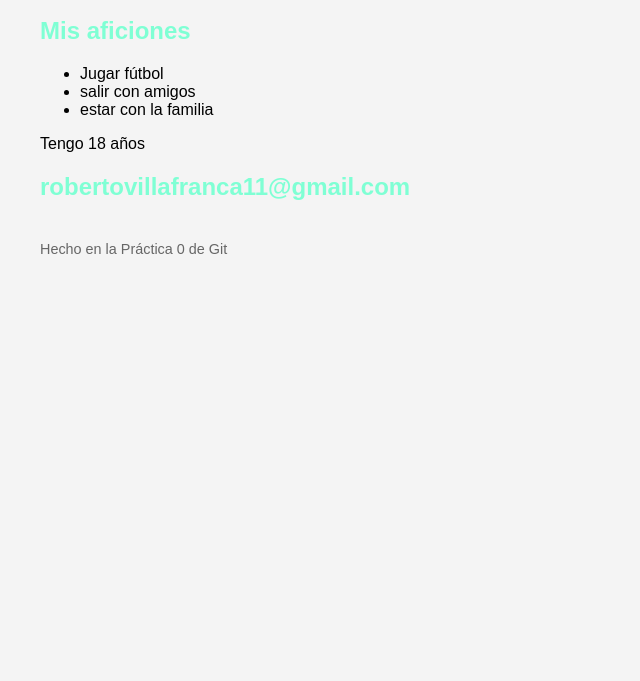
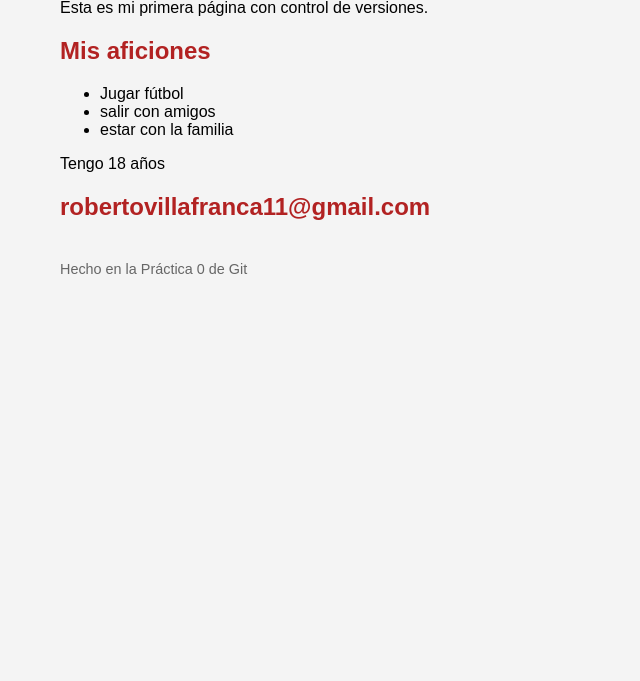
Before and after one commit to Roberto969/Mi-primer-repo, a plain HTML site: page index.html in a window 1280 px wide. Shown: the part 119-800 px from the top of the page, without its empty margins (0-640 px from the left). Drawn offline with Linux system fonts and the light colour scheme.

Commit message:
Aumenta el margen de la página

```diff
--- a/estilos.css
+++ b/estilos.css
@@ -1,6 +1,6 @@
 body {
 font-family: Arial, sans-serif;
-margin: 40px;
+margin: 60px;
 background-color: #f4f4f4;
 }
 h1 {
@@ -11,4 +11,4 @@ margin-top: 40px;
 color: #666666;
 font-size: 0.9em;
 }
-h2{color: aquamarine;}
+h2{color: firebrick;}
```
